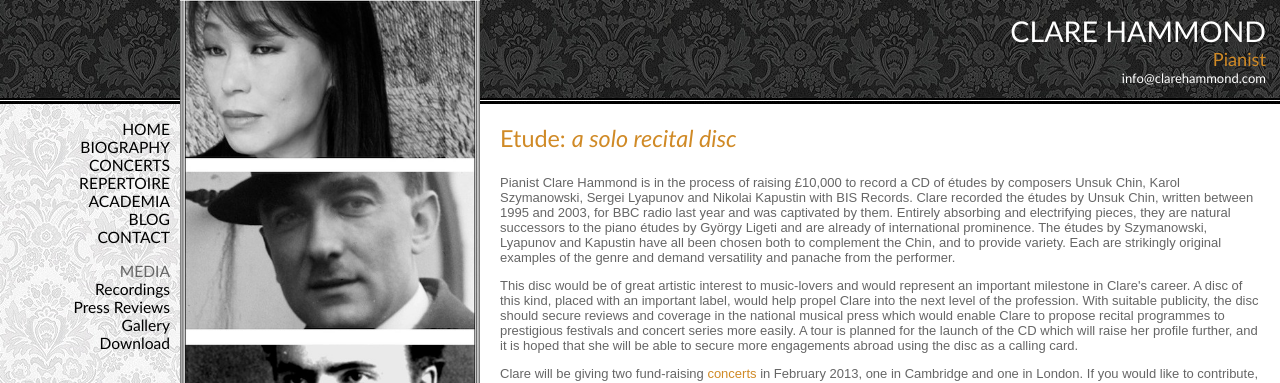
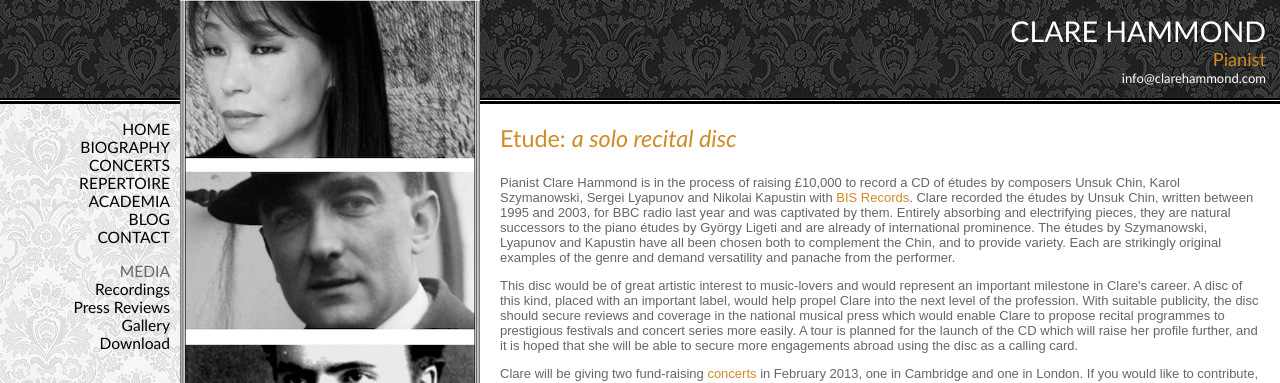
Before and after one commit to hammonc/clarehammond.com, a Jekyll site: the page built from etude_cd.html, in a window 1280 px wide. Shown: the top 383 px of the page. Built offline with Jekyll 4.4.1, drawn with Linux system fonts in a browser that asks for light colours; some of the changed lines change nothing that is shown.

Commit message:
link changed

```diff
--- a/etude_cd.html
+++ b/etude_cd.html
@@ -4,7 +4,7 @@
 ---
 <h3 class="page-heading">Etude: <em>a solo recital disc</em></h3>
 
-<p>Pianist Clare Hammond is in the process of raising £10,000 to record a CD of &#233;tudes by composers Unsuk Chin, Karol Szymanowski, Sergei Lyapunov and Nikolai Kapustin with BIS Records. Clare recorded the &#233;tudes by Unsuk Chin, written between 1995 and 2003, for BBC radio last year and was captivated by them. Entirely absorbing and electrifying pieces, they are natural successors to the piano &#233;tudes by György Ligeti and are already of international prominence. The &#233;tudes by Szymanowski, Lyapunov and Kapustin have all been chosen both to complement the Chin, and to provide variety. Each are strikingly original examples of the genre and demand versatility and panache from the performer.</p>
+<p>Pianist Clare Hammond is in the process of raising £10,000 to record a CD of &#233;tudes by composers Unsuk Chin, Karol Szymanowski, Sergei Lyapunov and Nikolai Kapustin with <a href="http://www.bis.se/index.php" target="_blank">BIS Records</a>. Clare recorded the &#233;tudes by Unsuk Chin, written between 1995 and 2003, for BBC radio last year and was captivated by them. Entirely absorbing and electrifying pieces, they are natural successors to the piano &#233;tudes by György Ligeti and are already of international prominence. The &#233;tudes by Szymanowski, Lyapunov and Kapustin have all been chosen both to complement the Chin, and to provide variety. Each are strikingly original examples of the genre and demand versatility and panache from the performer.</p>
 
 <p>This disc would be of great artistic interest to music-lovers and would represent an important milestone in Clare's career. A disc of this kind, placed with an important label, would help propel Clare into the next level of the profession. With suitable publicity, the disc should secure reviews and coverage in the national musical press which would enable Clare to propose recital programmes to prestigious festivals and concert series more easily. A tour is planned for the launch of the CD which will raise her profile further, and it is hoped that she will be able to secure more engagements abroad using the disc as a calling card.</p>
 
```
